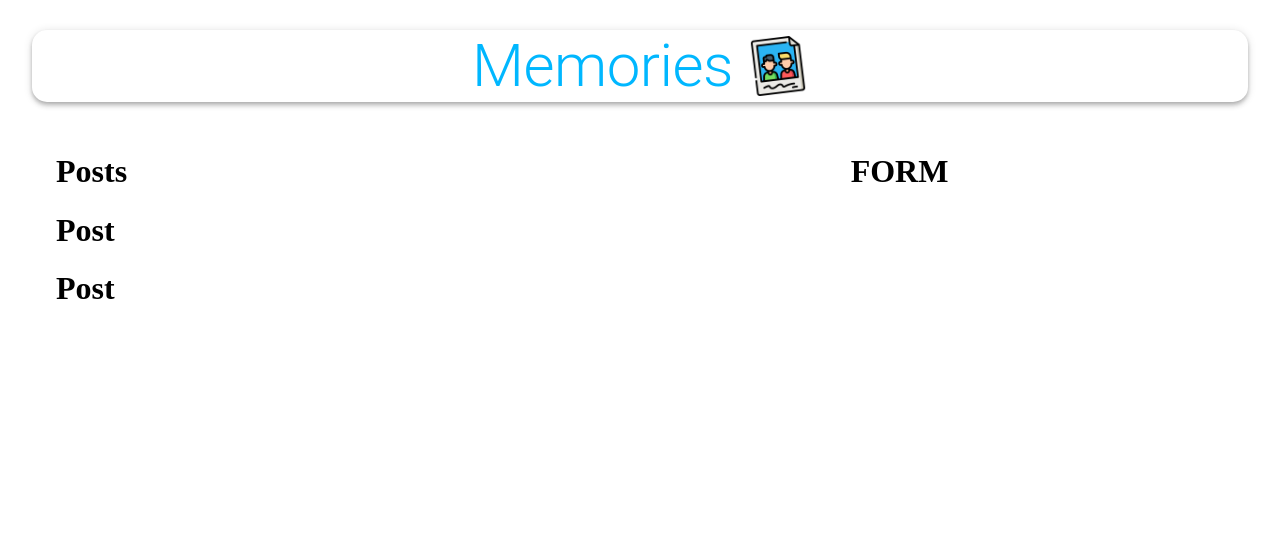
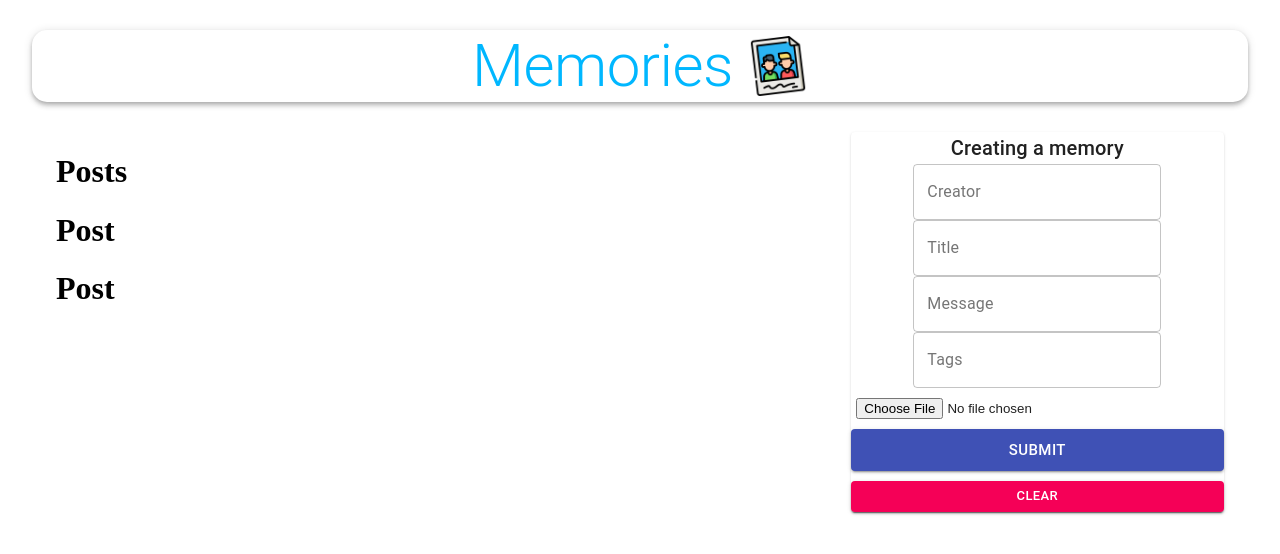
Before and after one commit to djsurt/Dreamio, a React (Create React App) app in the folder client/: page / in a window 1280 px wide. Shown: the top 554 px of the page. Built offline with nearby package versions, Linux system fonts and the light colour scheme; no server answers.

Commit message:
Create form

```diff
--- a/client/package.json
+++ b/client/package.json
@@ -2,7 +2,7 @@
   "name": "mern-stack-client",
   "version": "0.1.0",
   "private": true,
-  "proxy": "https://memories-project-part4.herokuapp.com/",
+  "proxy": "https://localhost:5000",
   "dependencies": {
     "@material-ui/core": "^4.12.4",
     "@material-ui/icons": "^4.9.1",
--- a/client/src/components/Form/Form.js
+++ b/client/src/components/Form/Form.js
@@ -1,10 +1,40 @@
-import React from "react";
-import useStyles from './styles'
+import React, {useState} from "react";
+import useStyles from './styles';
+import { TextField, Button, Typography, Paper } from "@material-ui/core";
+import FileBase from 'react-file-base64';
 
 const Form = () => {
     const classes = useStyles();
+
+    const [postData, setPostData] = useState({
+        creator:"",
+        title:"",
+        message:"",
+        tags:"",
+        selectedFile:""
+    });
+
+    const handleSubmit = () => {
+
+    }
+
+    const clear = () =>{
+
+    }
+
     return (
-        <h1>FORM</h1>
+        <Paper className={classes.Paper}>
+            <form autoComplete="off" noValidate className={classes.form} onSubmit={handleSubmit}>
+            <Typography variant="h6">Creating a memory</Typography><br/>
+            <TextField name="creator" variant="outlined" label="Creator" fullWidthvalue={postData.creator} onChange={(e) =>  setPostData({...postData, creator: e.target.value})}/>
+            <TextField name="title" variant="outlined" label="Title" fullWidthvalue={postData.title} onChange={(e) =>  setPostData({...postData, title: e.target.value})}/>
+            <TextField name="message" variant="outlined" label="Message" fullWidthvalue={postData.message} onChange={(e) =>  setPostData({...postData, message: e.target.value})}/>
+            <TextField name="tags" variant="outlined" label="Tags" fullWidthvalue={postData.tags} onChange={(e) =>  setPostData({...postData, tags: e.target.value})}/>
+            <div className={classes.fileInput}><FileBase type="file"  multiple = {false}  onDone = {({base64}) => setPostData({...postData, selectedFile:base64})}/></div>
+            <Button className={classes.buttonSubmit} variant="contained" color="primary" size="large" type="submit" fullWidth>Submit</Button>
+            <Button variant="contained" color="secondary" size="small" onClick={clear} fullWidth>Clear</Button>
+            </form>
+        </Paper>
     );
 }
 
--- a/client/src/components/Posts/Posts.js
+++ b/client/src/components/Posts/Posts.js
@@ -1,9 +1,13 @@
 import React from "react";
+import {useSelector} from 'react-redux';
 import Post from "./Post/Post";
 import useStyles from './styles'
 
 const Posts = () => {
+    const posts = useSelector((state) => state.posts);
     const classes = useStyles();
+
+    console.log(posts);
     return (
         <>
             <h1>Posts</h1>
--- a/client/src/reducers/posts.js
+++ b/client/src/reducers/posts.js
@@ -1,7 +1,7 @@
 export default (posts = [], action) =>{
     switch(action.type){
         case 'FETCH_ALL':
-            return posts;
+            return action.payload;
         case 'CREATE':
             return posts;
         default:
```
